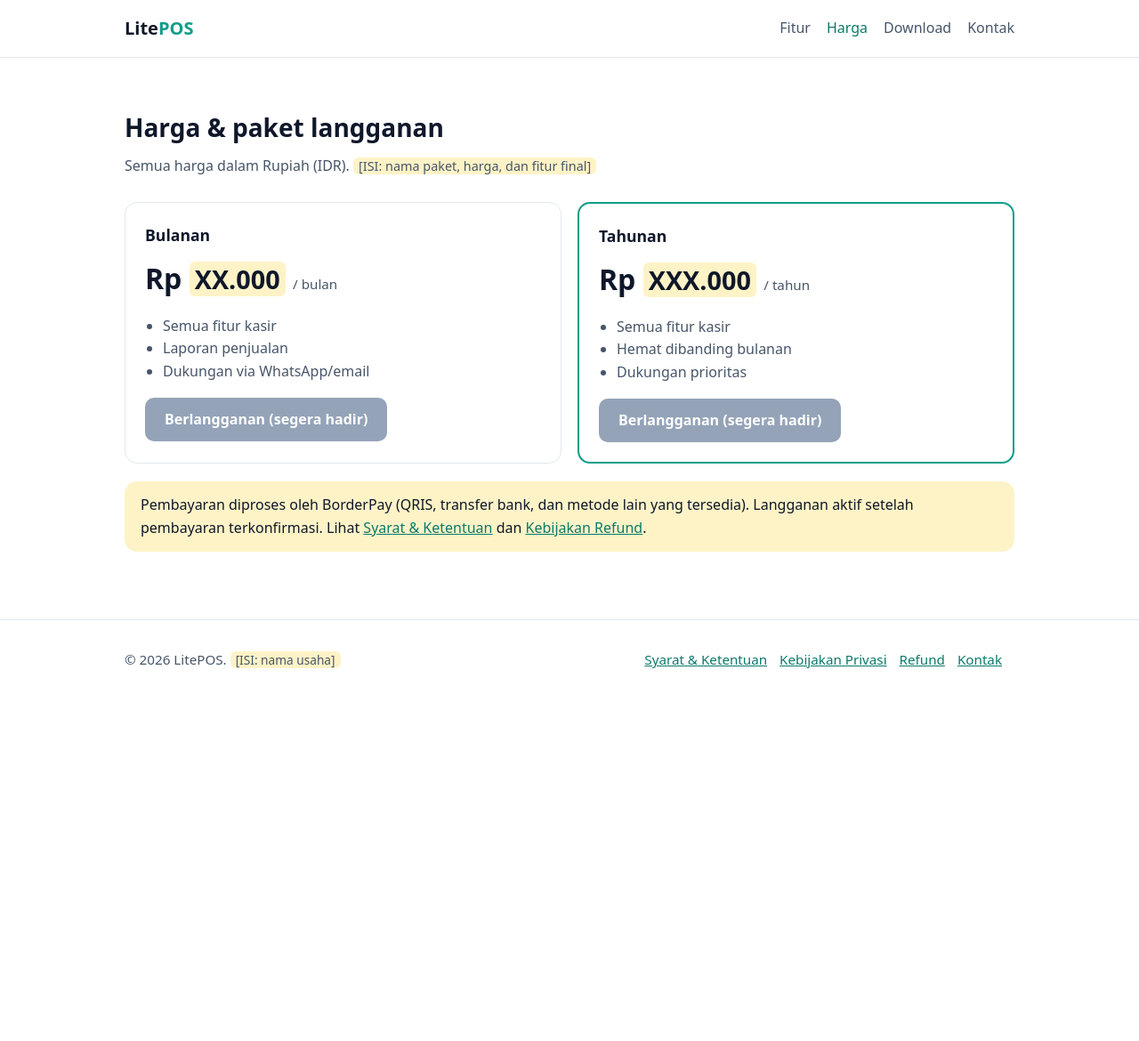
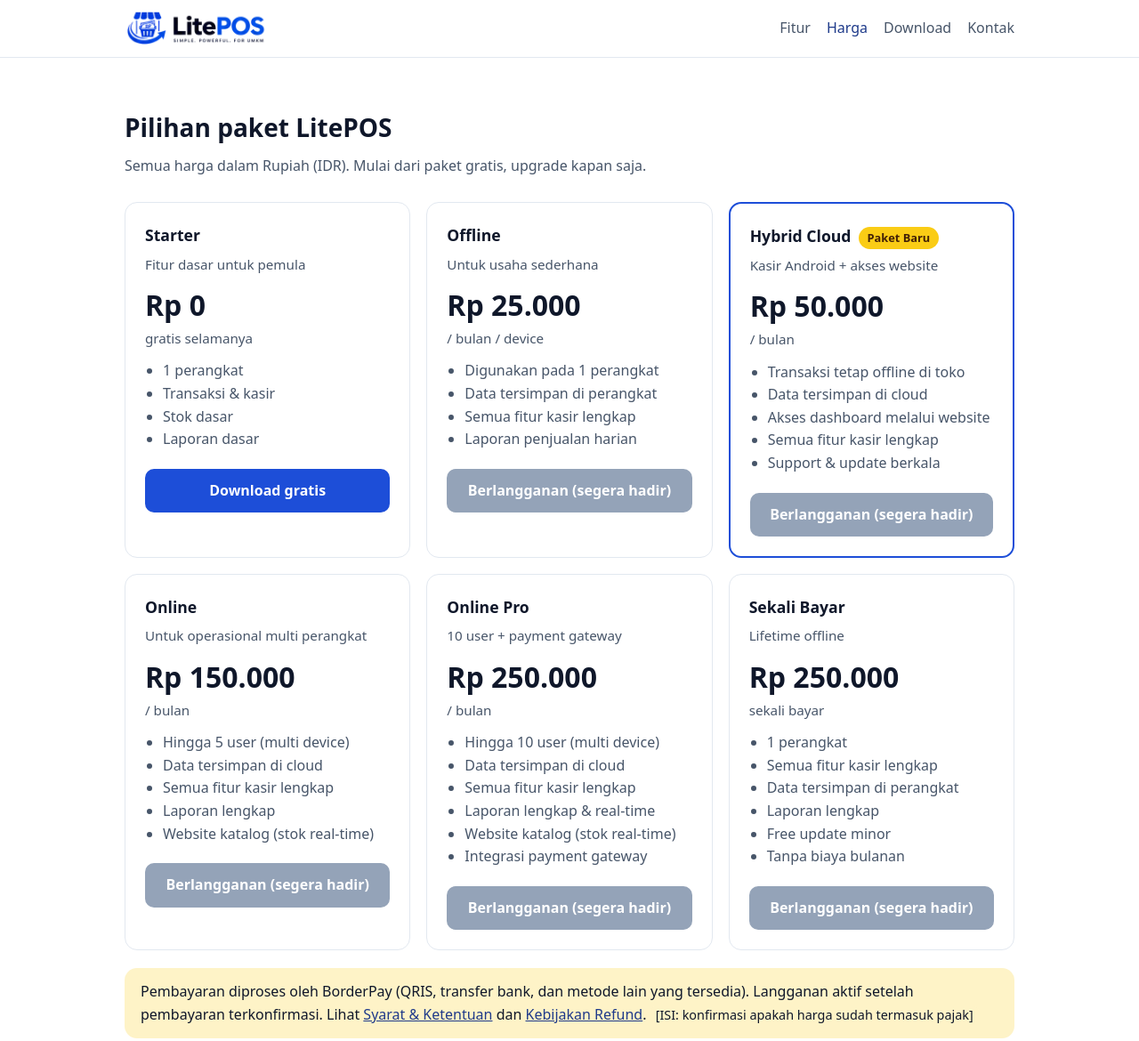
Before and after one commit to abrahamyada24/webandroid-pos-demo, a plain HTML site: page harga.html in a window 1280 px wide. Shown: the top 1170 px of the page at 89% size. Before the commit the page ends 800 px from the top, so only its background shows below. Drawn offline with Linux system fonts and the light colour scheme.

Commit message:
Isi paket & fitur dari brosur, pakai logo dan warna biru LitePOS, rapikan layout (#2)
Claude-Session: https://claude.ai/code/session_01WNkuQsW3gjTrvPdQ19Byxb

Co-authored-by: Claude <noreply@anthropic.com>

```diff
--- a/assets/style.css
+++ b/assets/style.css
@@ -1,19 +1,19 @@
-:root{--brand:#0f9d8a;--brand-d:#0b7a6b;--ink:#0f172a;--muted:#475569;--bg:#fff;--soft:#f1f5f9;--line:#e2e8f0;--warn:#fef3c7;--r:14px}
+:root{--brand:#1d4ed8;--brand-d:#1e3a8a;--ink:#0f172a;--muted:#475569;--bg:#fff;--soft:#f1f5f9;--line:#e2e8f0;--warn:#fef3c7;--r:14px}
 *{box-sizing:border-box}
 body{margin:0;font:16px/1.6 system-ui,-apple-system,"Segoe UI",Roboto,sans-serif;color:var(--ink);background:var(--bg)}
 a{color:var(--brand-d)}
 .wrap{max-width:1040px;margin:0 auto;padding:0 20px}
 header.site{border-bottom:1px solid var(--line);position:sticky;top:0;background:#fff;z-index:10}
 header.site .wrap{display:flex;align-items:center;justify-content:space-between;gap:16px;min-height:64px;flex-wrap:wrap}
-.logo{font-weight:800;font-size:1.25rem;color:var(--ink);text-decoration:none}
-.logo span{color:var(--brand)}
+.logo{display:inline-flex;align-items:center}
+.logo img{height:40px;width:auto;display:block}
 nav a{margin-left:18px;text-decoration:none;color:var(--muted);font-weight:500}
 nav a:hover,nav a[aria-current]{color:var(--brand-d)}
 .btn{display:inline-block;background:var(--brand);color:#fff;padding:12px 22px;border-radius:10px;text-decoration:none;font-weight:600;border:0;cursor:pointer;font-size:1rem}
 .btn:hover{background:var(--brand-d)}
 .btn.ghost{background:#fff;color:var(--brand-d);border:1px solid var(--brand)}
 .btn[aria-disabled=true]{background:#94a3b8;pointer-events:none}
-.hero{padding:72px 0 56px;background:linear-gradient(180deg,#ecfdf9,#fff)}
+.hero{padding:72px 0 56px;background:linear-gradient(180deg,#eef4ff,#fff)}
 .hero h1{font-size:clamp(2rem,5vw,3rem);line-height:1.15;margin:0 0 16px}
 .hero p{font-size:1.15rem;color:var(--muted);max-width:620px}
 .hero .cta{display:flex;gap:12px;flex-wrap:wrap;margin-top:24px}
@@ -26,7 +26,7 @@ h2{font-size:1.75rem;margin:0 0 8px}
 .card h3{margin:0 0 6px;font-size:1.1rem}
 .card p{margin:0;color:var(--muted)}
 .price{font-size:2rem;font-weight:800;margin:8px 0}
-.price small{font-size:.95rem;font-weight:500;color:var(--muted)}
+.price small{display:block;font-size:.95rem;font-weight:500;color:var(--muted)}
 .card ul{padding-left:20px;color:var(--muted)}
 .card.featured{border:2px solid var(--brand)}
 .todo{background:var(--warn);border-radius:6px;padding:0 6px;font-size:.9em}
@@ -40,3 +40,23 @@ code{background:var(--soft);padding:2px 6px;border-radius:6px;word-break:break-a
 footer.site{border-top:1px solid var(--line);padding:32px 0;margin-top:0;color:var(--muted);font-size:.95rem}
 footer.site .wrap{display:flex;justify-content:space-between;gap:24px;flex-wrap:wrap}
 footer.site a{margin-right:14px}
+
+.hero .wrap{display:grid;grid-template-columns:1.1fr .9fr;gap:32px;align-items:center}
+.hero img.shot{width:100%;height:auto;border-radius:var(--r);box-shadow:0 20px 40px -20px rgba(15,23,42,.35)}
+.hero .cta .btn{margin:0}
+.grid.f4{grid-template-columns:repeat(3,1fr)}
+@media(max-width:760px){.grid.f4{grid-template-columns:1fr}}
+.badge{display:inline-block;background:#facc15;color:#422006;font-weight:700;font-size:.8rem;padding:2px 10px;border-radius:999px;margin-left:8px;vertical-align:middle}
+.card .sub{color:var(--muted);font-size:.95rem;margin:0}
+.card .btn{width:100%;text-align:center;margin-top:8px}
+.card ul{margin:12px 0}
+.table-card{overflow:auto}
+@media(max-width:760px){
+ .hero .wrap{grid-template-columns:1fr}
+ header.site .wrap{padding-top:8px;padding-bottom:8px}
+ nav{width:100%;display:flex;justify-content:space-between}
+ nav a{margin:0}
+ footer.site .wrap>div:last-child a{display:inline-block;margin:0 14px 4px 0}
+}
+.card:has(.meta){padding-top:8px}
+.btn+.btn{margin-left:8px}
--- a/harga.html
+++ b/harga.html
@@ -3,34 +3,58 @@
 <head>
 <meta charset="utf-8">
 <meta name="viewport" content="width=device-width,initial-scale=1">
-<title>Harga & Paket Langganan – LitePOS</title>
+<title>Paket &amp; Harga – LitePOS</title>
 <meta name="description" content="Paket langganan LitePOS dengan harga jelas dalam Rupiah.">
 <link rel="stylesheet" href="assets/style.css">
 </head>
 <body>
 <header class="site"><div class="wrap">
-  <a class="logo" href="/">Lite<span>POS</span></a>
+  <a class="logo" href="/"><img src="assets/logo.png" alt="LitePOS"></a>
   <nav><a href="/#fitur">Fitur</a><a href="harga.html" aria-current="page">Harga</a><a href="download.html">Download</a><a href="kontak.html">Kontak</a></nav>
 </div></header>
 
 <main><section class="block"><div class="wrap">
-  <h2>Harga &amp; paket langganan</h2>
-  <p class="lead">Semua harga dalam Rupiah (IDR). <span class="todo">[ISI: nama paket, harga, dan fitur final]</span></p>
+  <h2>Pilihan paket LitePOS</h2>
+  <p class="lead">Semua harga dalam Rupiah (IDR). Mulai dari paket gratis, upgrade kapan saja.</p>
   <div class="grid">
     <div class="card">
-      <h3>Bulanan</h3>
-      <div class="price">Rp <span class="todo">XX.000</span> <small>/ bulan</small></div>
-      <ul><li>Semua fitur kasir</li><li>Laporan penjualan</li><li>Dukungan via WhatsApp/email</li></ul>
-      <a class="btn" href="#" aria-disabled="true" id="buy-monthly">Berlangganan (segera hadir)</a>
+      <h3>Starter</h3><p class="sub">Fitur dasar untuk pemula</p>
+      <div class="price">Rp 0 <small>gratis selamanya</small></div>
+      <ul><li>1 perangkat</li><li>Transaksi &amp; kasir</li><li>Stok dasar</li><li>Laporan dasar</li></ul>
+      <a class="btn" href="download.html">Download gratis</a>
+    </div>
+    <div class="card">
+      <h3>Offline</h3><p class="sub">Untuk usaha sederhana</p>
+      <div class="price">Rp 25.000 <small>/ bulan / device</small></div>
+      <ul><li>Digunakan pada 1 perangkat</li><li>Data tersimpan di perangkat</li><li>Semua fitur kasir lengkap</li><li>Laporan penjualan harian</li></ul>
+      <a class="btn" href="#" aria-disabled="true">Berlangganan (segera hadir)</a>
     </div>
     <div class="card featured">
-      <h3>Tahunan</h3>
-      <div class="price">Rp <span class="todo">XXX.000</span> <small>/ tahun</small></div>
-      <ul><li>Semua fitur kasir</li><li>Hemat dibanding bulanan</li><li>Dukungan prioritas</li></ul>
-      <a class="btn" href="#" aria-disabled="true" id="buy-yearly">Berlangganan (segera hadir)</a>
+      <h3>Hybrid Cloud<span class="badge">Paket Baru</span></h3><p class="sub">Kasir Android + akses website</p>
+      <div class="price">Rp 50.000 <small>/ bulan</small></div>
+      <ul><li>Transaksi tetap offline di toko</li><li>Data tersimpan di cloud</li><li>Akses dashboard melalui website</li><li>Semua fitur kasir lengkap</li><li>Support &amp; update berkala</li></ul>
+      <a class="btn" href="#" aria-disabled="true">Berlangganan (segera hadir)</a>
+    </div>
+    <div class="card">
+      <h3>Online</h3><p class="sub">Untuk operasional multi perangkat</p>
+      <div class="price">Rp 150.000 <small>/ bulan</small></div>
+      <ul><li>Hingga 5 user (multi device)</li><li>Data tersimpan di cloud</li><li>Semua fitur kasir lengkap</li><li>Laporan lengkap</li><li>Website katalog (stok real-time)</li></ul>
+      <a class="btn" href="#" aria-disabled="true">Berlangganan (segera hadir)</a>
+    </div>
+    <div class="card">
+      <h3>Online Pro</h3><p class="sub">10 user + payment gateway</p>
+      <div class="price">Rp 250.000 <small>/ bulan</small></div>
+      <ul><li>Hingga 10 user (multi device)</li><li>Data tersimpan di cloud</li><li>Semua fitur kasir lengkap</li><li>Laporan lengkap &amp; real-time</li><li>Website katalog (stok real-time)</li><li>Integrasi payment gateway</li></ul>
+      <a class="btn" href="#" aria-disabled="true">Berlangganan (segera hadir)</a>
+    </div>
+    <div class="card">
+      <h3>Sekali Bayar</h3><p class="sub">Lifetime offline</p>
+      <div class="price">Rp 250.000 <small>sekali bayar</small></div>
+      <ul><li>1 perangkat</li><li>Semua fitur kasir lengkap</li><li>Data tersimpan di perangkat</li><li>Laporan lengkap</li><li>Free update minor</li><li>Tanpa biaya bulanan</li></ul>
+      <a class="btn" href="#" aria-disabled="true">Berlangganan (segera hadir)</a>
     </div>
   </div>
-  <div class="notice">Pembayaran diproses oleh BorderPay (QRIS, transfer bank, dan metode lain yang tersedia). Langganan aktif setelah pembayaran terkonfirmasi. Lihat <a href="syarat.html">Syarat &amp; Ketentuan</a> dan <a href="refund.html">Kebijakan Refund</a>.</div>
+  <div class="notice">Pembayaran diproses oleh BorderPay (QRIS, transfer bank, dan metode lain yang tersedia). Langganan aktif setelah pembayaran terkonfirmasi. Lihat <a href="syarat.html">Syarat &amp; Ketentuan</a> dan <a href="refund.html">Kebijakan Refund</a>. <span class="todo">[ISI: konfirmasi apakah harga sudah termasuk pajak]</span></div>
 </div></section></main>
 
 <footer class="site"><div class="wrap">
```
Also changed, not shown: download.html (+1 -1 lines), index.html (+18 -13 lines), kontak.html (+2 -2 lines), privasi.html (+1 -1 lines), refund.html (+1 -1 lines), syarat.html (+1 -1 lines), assets/hero.jpg (added), assets/logo.png (added).
